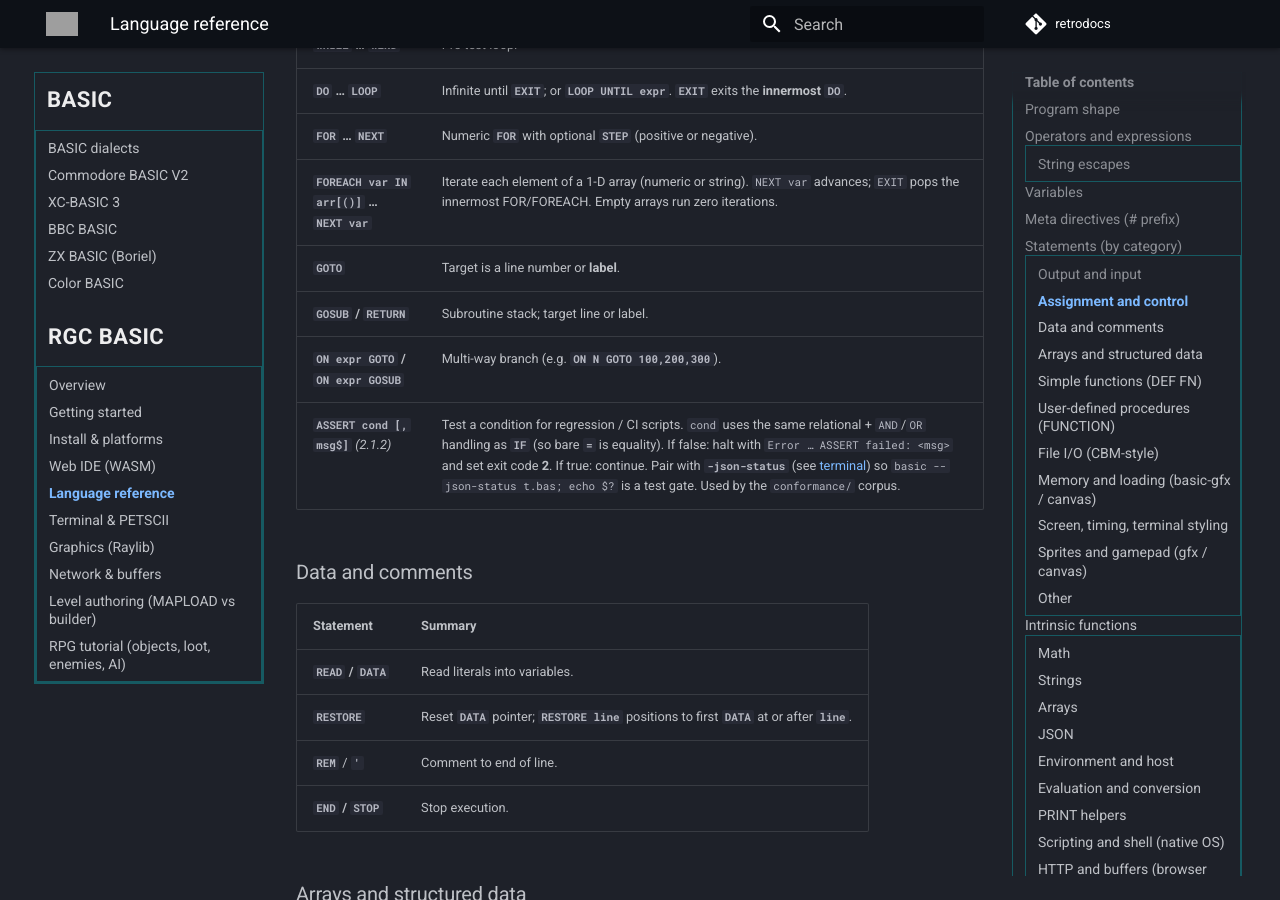
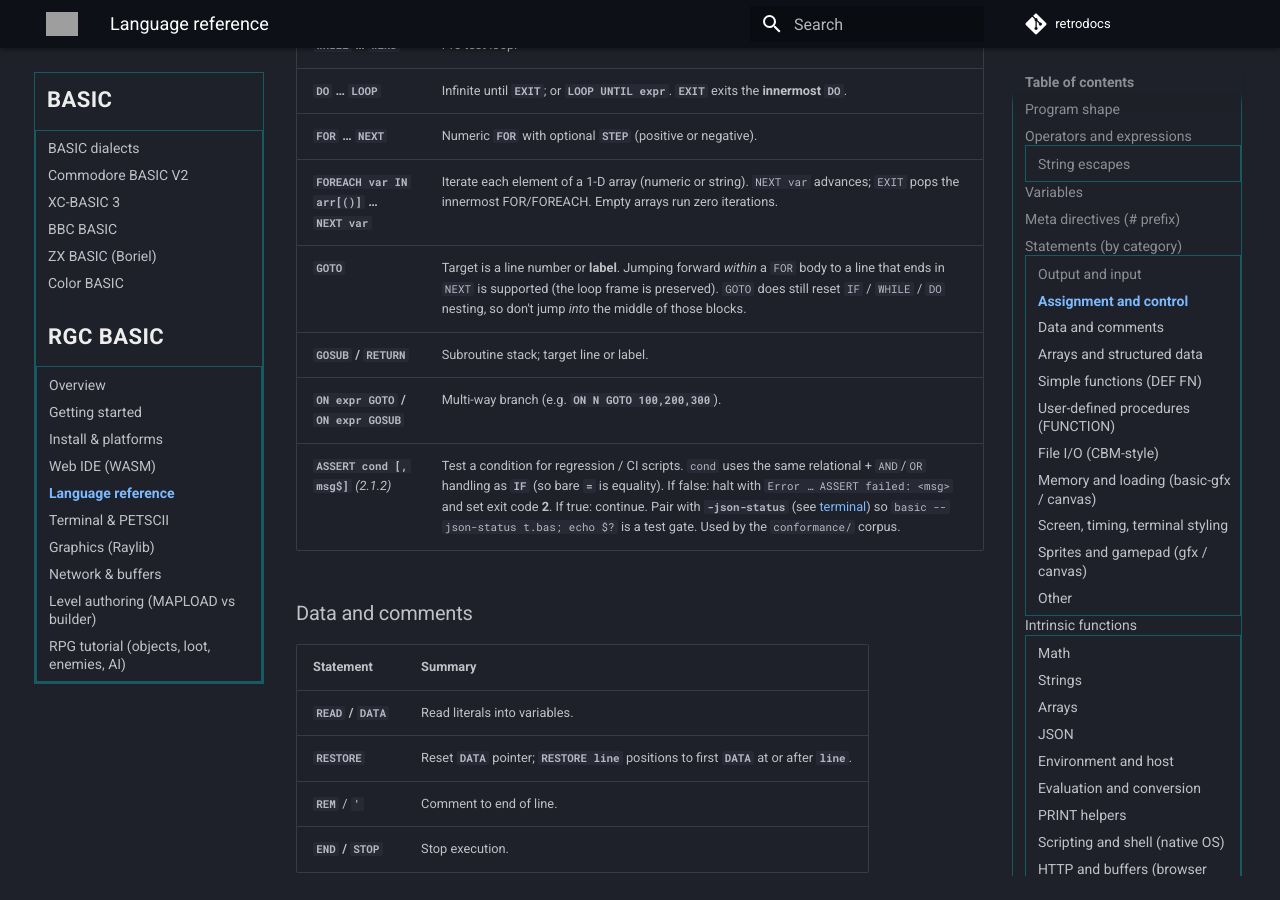
Before and after one commit to omiq/retrodocs, an MkDocs documentation site: the page built from docs/basic/rgc-basic/language.md, in a window 1280 px wide and 900 px high, scrolled down 4882 px. Built offline with MkDocs 1.6.1 and Material for MkDocs 9.7.7, drawn with Linux system fonts in a browser that asks for light colours; comment, search, counter and statistics services are not loaded; grey boxes are pictures that could not be loaded.

Commit message:
rgc-basic: note GOTO into a FOR body (forward to NEXT) is supported
Companion to rgc-basic wishlist 5b fix. The GOTO row now states that
jumping forward within a FOR body to a NEXT line preserves the loop frame,
while GOTO still resets IF/WHILE/DO nesting.

```diff
--- a/docs/basic/rgc-basic/language.md
+++ b/docs/basic/rgc-basic/language.md
@@ -118,7 +118,7 @@ Design notes and history: **[meta-directives-plan.md](https://github.com/omiq/rg
 | **`DO` … `LOOP`** | Infinite until **`EXIT`**; or **`LOOP UNTIL expr`**. **`EXIT`** exits the **innermost** **`DO`**. |
 | **`FOR` … `NEXT`** | Numeric **`FOR`** with optional **`STEP`** (positive or negative). |
 | **`FOREACH var IN arr[()]` … `NEXT var`** | Iterate each element of a 1-D array (numeric or string). `NEXT var` advances; `EXIT` pops the innermost FOR/FOREACH. Empty arrays run zero iterations. |
-| **`GOTO`** | Target is a line number or **label**. |
+| **`GOTO`** | Target is a line number or **label**. Jumping forward *within* a `FOR` body to a line that ends in `NEXT` is supported (the loop frame is preserved). `GOTO` does still reset `IF` / `WHILE` / `DO` nesting, so don't jump *into* the middle of those blocks. |
 | **`GOSUB` / `RETURN`** | Subroutine stack; target line or label. |
 | **`ON expr GOTO` / `ON expr GOSUB`** | Multi-way branch (e.g. **`ON N GOTO 100,200,300`**). |
 | **`ASSERT cond [, msg$]`** *(2.1.2)* | Test a condition for regression / CI scripts. `cond` uses the same relational + `AND`/`OR` handling as **`IF`** (so bare **`=`** is equality). If false: halt with `Error … ASSERT failed: <msg>` and set exit code **2**. If true: continue. Pair with **`-json-status`** (see [terminal](terminal-petscii.md#command-line-options)) so `basic --json-status t.bas; echo $?` is a test gate. Used by the `conformance/` corpus. |
```
